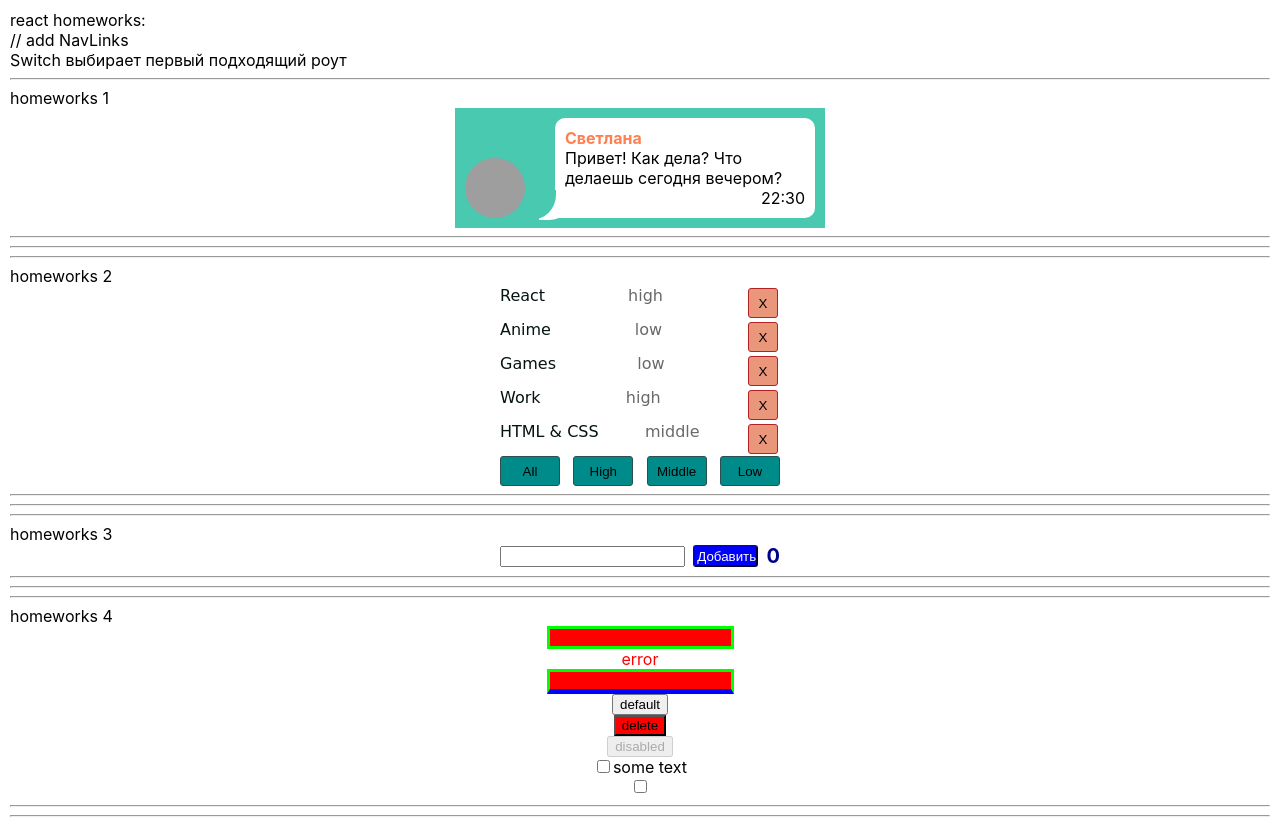
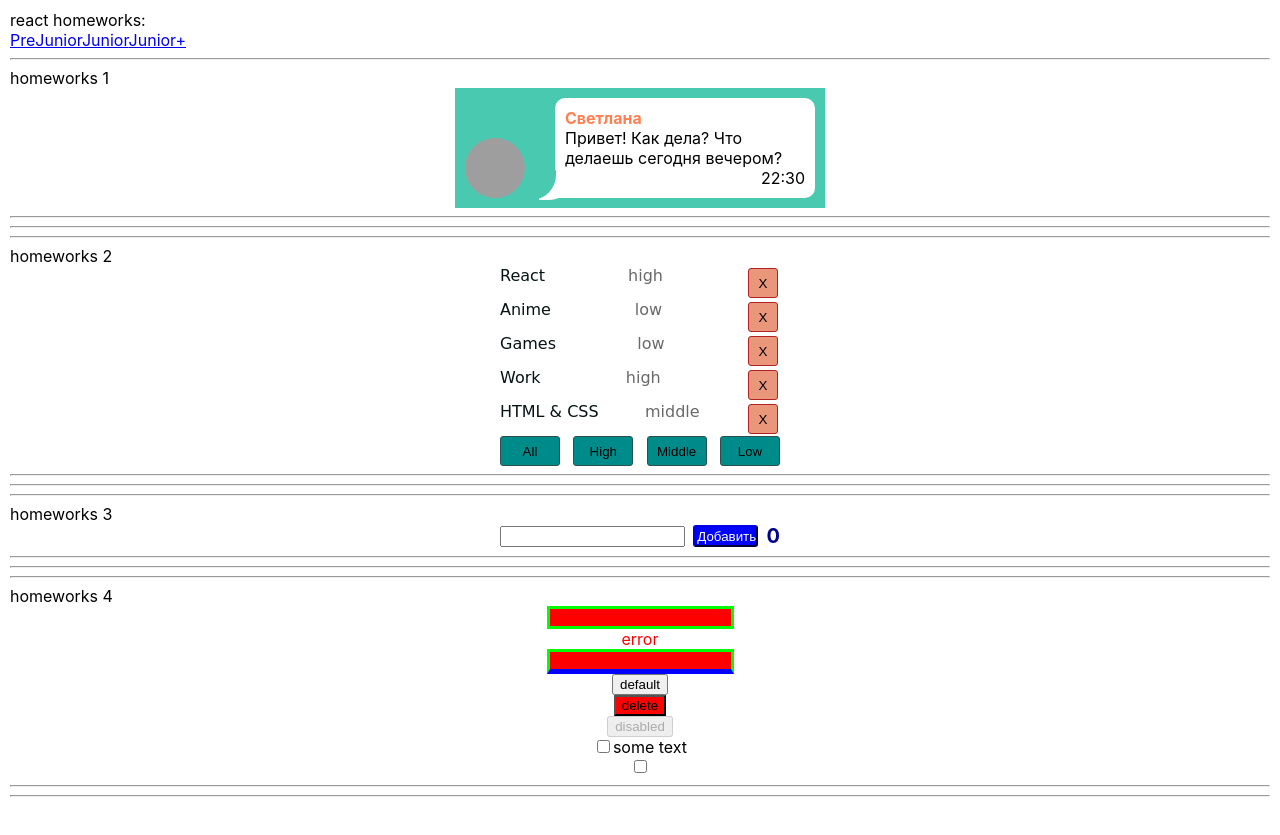
Before and after one commit to SvetlanaPalchikova/Tasks-from-Ignat, a React (Create React App) app: page /#/pre-junior in a window 1280 px wide. Built offline with nearby package versions, Linux system fonts and the light colour scheme; grey boxes are pictures that could not be loaded.

Commit message:
HW5 part2

```diff
--- a/src/p2-homeworks/h5/Header.tsx
+++ b/src/p2-homeworks/h5/Header.tsx
@@ -1,10 +1,12 @@
 import React from 'react'
+import {NavLink} from "react-router-dom";
 
 function Header() {
     return (
         <div>
-            // add NavLinks
-
+           <NavLink to='/pre-junior'>PreJunior</NavLink>
+           <NavLink to='/junior'>Junior</NavLink>
+           <NavLink to='/juniorplus'>Junior+</NavLink>
         </div>
     )
 }
--- a/src/p2-homeworks/h5/Routes.tsx
+++ b/src/p2-homeworks/h5/Routes.tsx
@@ -2,26 +2,30 @@ import React from 'react'
 import PreJunior from "./pages/PreJunior";
 import Error404 from "./pages/Error404";
 import {Switch, Redirect, Route} from 'react-router-dom'
+import Junior from "./pages/Junior";
+import JuniorPlus from "./pages/JuniorPlus";
 
 export const PATH = {
     PRE_JUNIOR: '/pre-junior',
-    // add paths
+    JUNIOR: '/junior',
+    JUNIORPLUS: '/juniorplus',
 }
 
 function Routes() {
     return (
         <div>
-            Switch выбирает первый подходящий роут
+            {/*Switch выбирает первый подходящий роут*/}
             <Switch>
 
-                в начале мы попадаем на страницу '/' и переходим сразу на страницу PRE_JUNIOR
-                exact нужен чтоб указать полное совподение (что после '/' ничего не будет)
+                {/*в начале мы попадаем на страницу '/' и переходим сразу на страницу PRE_JUNIOR*/}
+                {/*exact нужен чтоб указать полное совподение (что после '/' ничего не будет)*/}
                 <Route path={'/'} exact render={() => <Redirect to={PATH.PRE_JUNIOR}/>}/>
 
                 <Route path={PATH.PRE_JUNIOR} render={() => <PreJunior/>}/>
-                // add routes
+                <Route path={PATH.JUNIOR} render={() => <Junior/>}/>
+                <Route path={PATH.JUNIORPLUS} render={() => <JuniorPlus/>}/>
 
-                у этого роута нет пути, он отрисуется если пользователь захочет попасть на несуществующую страницу
+                {/*у этого роута нет пути, он отрисуется если пользователь захочет попасть на несуществующую страницу*/}
                 <Route path={'*'} render={() => <Error404/>}/>
 
             </Switch>
--- /dev/null
+++ b/src/p2-homeworks/h5/pages/Junior.tsx
@@ -0,0 +1,11 @@
+import React from 'react';
+
+const Junior = () => {
+    return (
+        <div>
+
+        </div>
+    );
+};
+
+export default Junior;
--- /dev/null
+++ b/src/p2-homeworks/h5/pages/JuniorPlus.tsx
@@ -0,0 +1,11 @@
+import React from 'react';
+
+const JuniorPlus = () => {
+    return (
+        <div>
+
+        </div>
+    );
+};
+
+export default JuniorPlus;
```
